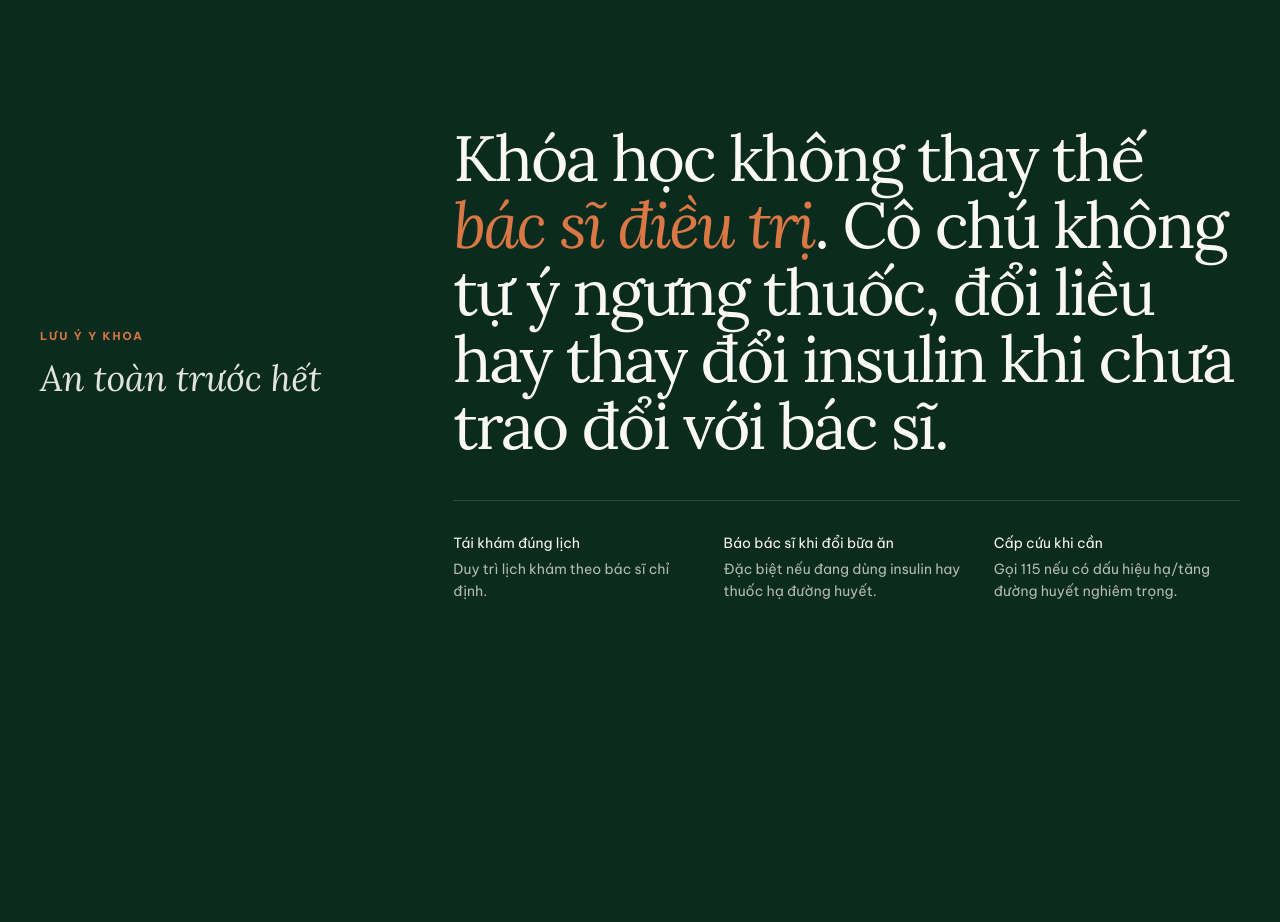
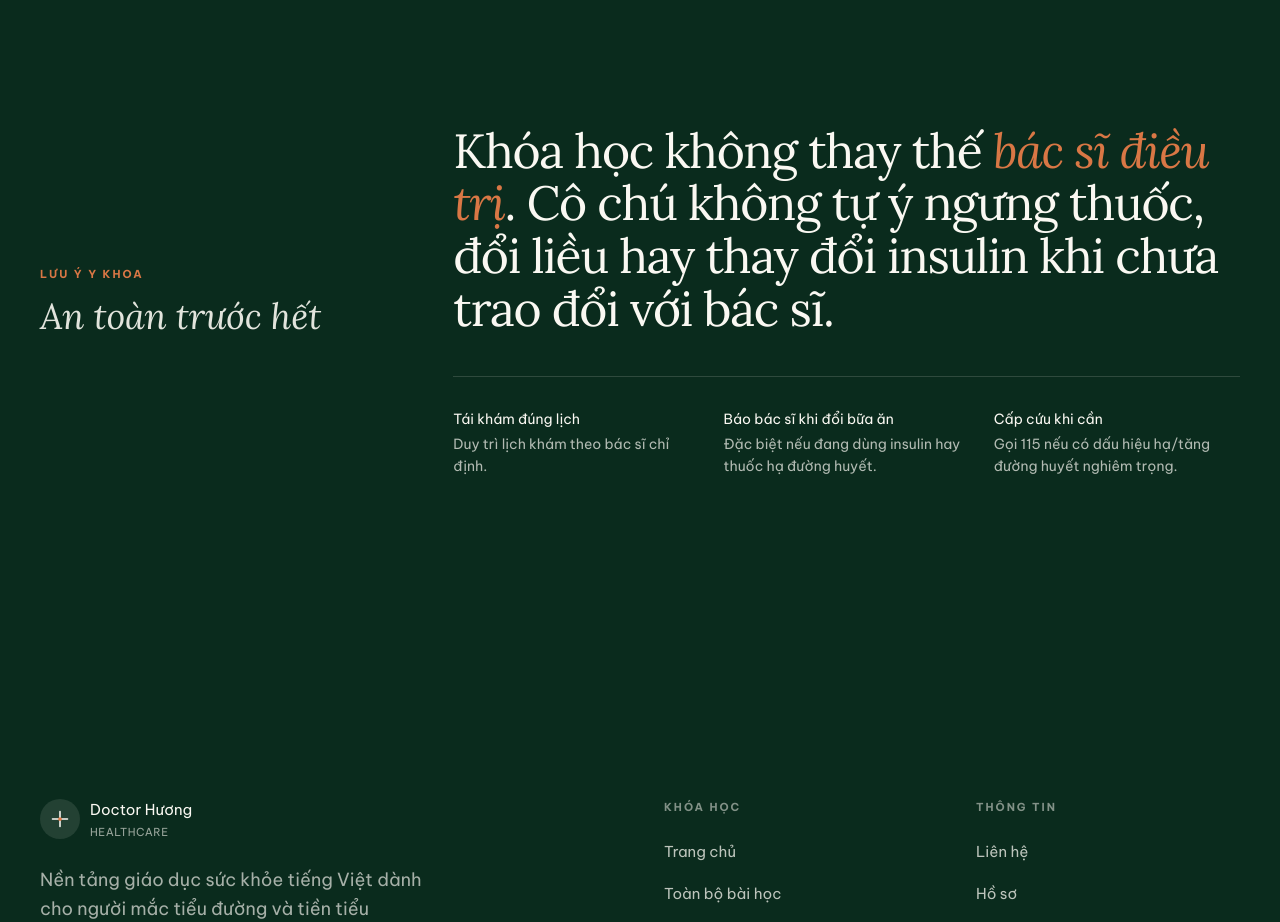
Before and after one commit to Bacsihuong1972/doctor-huong-healthcare, a Next.js app: page / in a window 1280 px wide. Shown: the part 3880-4802 px from the top of the page. Built offline with nearby package versions, Linux system fonts and the light colour scheme.

Commit message:
MedicalSafetyBanner: reduce disclaimer text size
Co-Authored-By: Claude Sonnet 4.6 <noreply@anthropic.com>

```diff
--- a/src/components/home/MedicalSafetyBanner.tsx
+++ b/src/components/home/MedicalSafetyBanner.tsx
@@ -21,7 +21,7 @@ export function MedicalSafetyBanner() {
           </div>
 
           <div className="lg:col-span-8">
-            <p className="font-display text-3xl md:text-4xl lg:text-5xl text-cream leading-[1.15] tracking-tight">
+            <p className="font-display text-2xl md:text-3xl lg:text-4xl text-cream leading-[1.15] tracking-tight">
               Khóa học không thay thế <span className="italic text-accent">bác sĩ điều trị</span>. Cô chú không tự ý ngưng thuốc, đổi liều hay thay đổi insulin khi chưa trao đổi với bác sĩ.
             </p>
 
```
